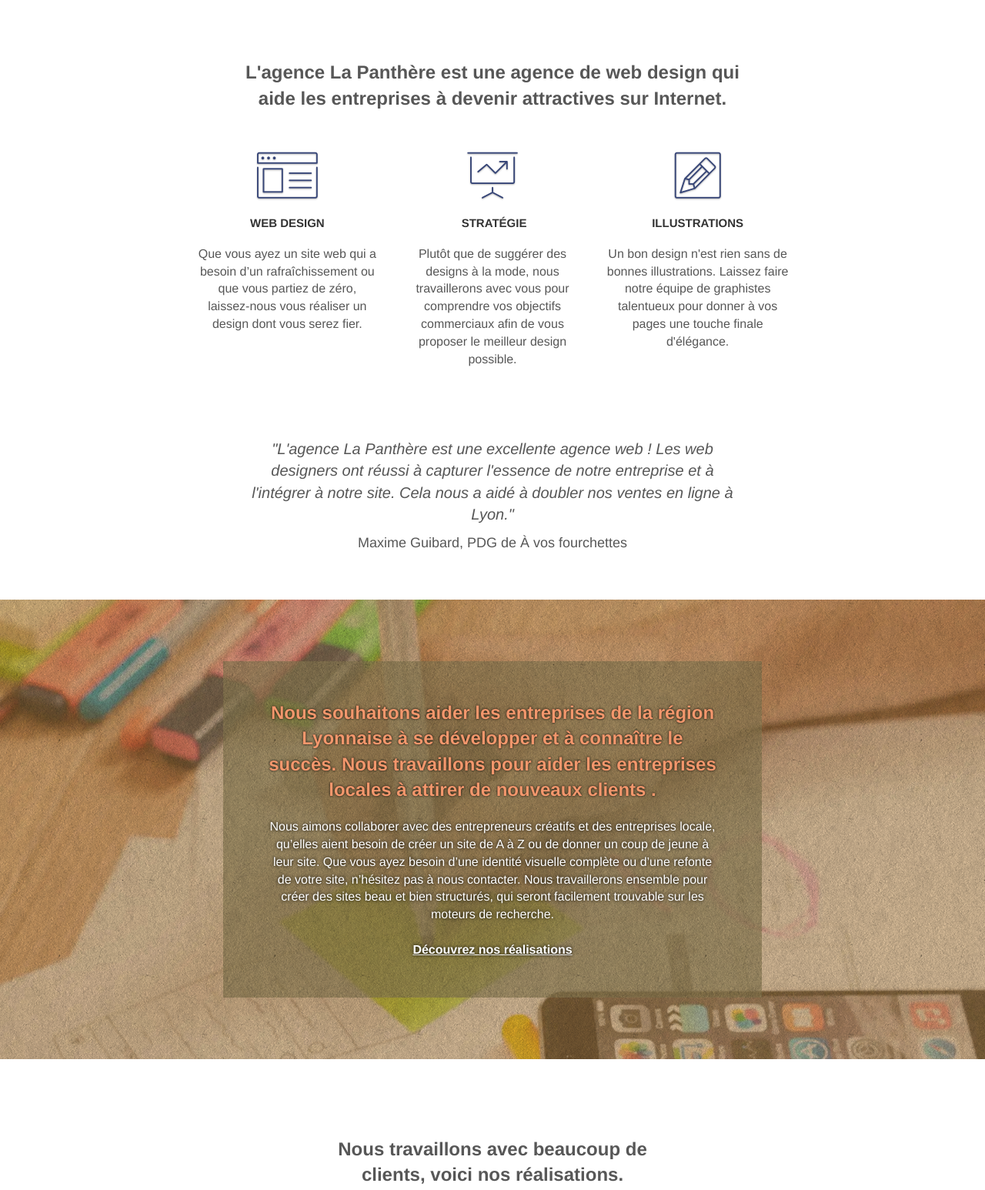
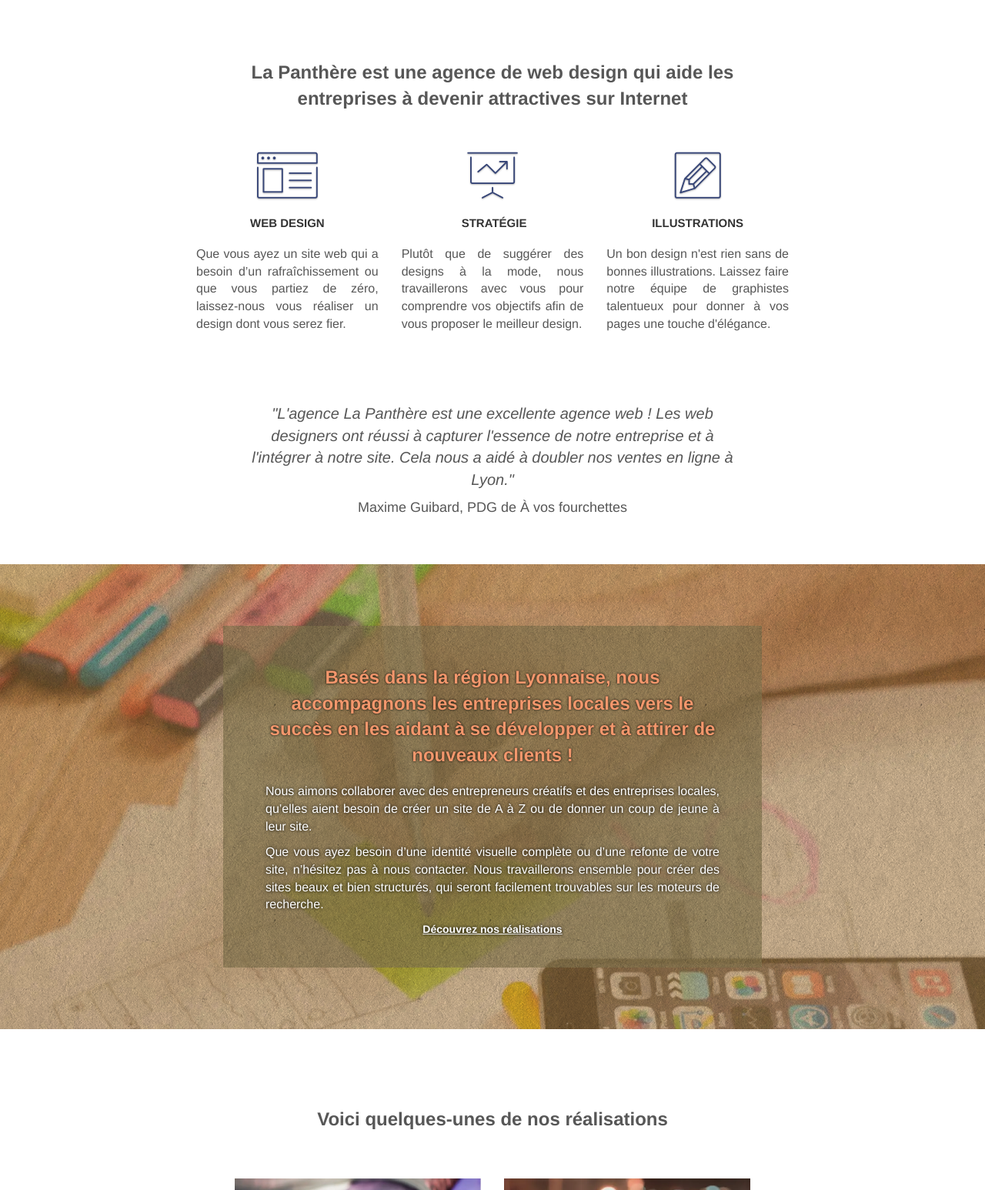
Before and after one commit to mlaversin/MorganLaversin_4_29032022, a plain HTML site: page index.html in a window 1280 px wide. Shown: the part 508-2054 px from the top of the page at 77% size. Drawn offline with Linux system fonts and the light colour scheme.

```diff
--- a/index.html
+++ b/index.html
@@ -102,8 +102,8 @@
         <div class="container bloc-md">
           <div class="row">
             <div class="col-10 col-offset-1 col-sm-8 col-sm-offset-2 text-center mg-md">
-              <h2>L'agence La Panthère est une agence de web design qui aide les entreprises à devenir attractives sur
-                Internet.</h2>
+              <h2>La Panthère est une agence de web design qui aide les entreprises à devenir attractives sur
+                Internet</h2>
             </div>
           </div>
           <div class="row voffset-lg med-width-whitespace">
@@ -114,7 +114,7 @@
               <h3 class="mg-md text-center">
                 Web design
               </h3>
-              <p class="text-center ">
+              <p class="text-justify">
                 Que vous ayez un site web qui a besoin d&rsquo;un rafraîchissement ou que vous partiez de zéro,
                 laissez-nous vous réaliser un design dont vous serez fier.
               </p>
@@ -126,9 +126,9 @@
               <h3 class="mg-md text-center">
                 &nbsp;Stratégie
               </h3>
-              <p class="text-center ">
+              <p class="text-justify">
                 Plutôt que de suggérer des designs à la mode, nous travaillerons avec vous pour comprendre vos objectifs
-                commerciaux afin de vous proposer le meilleur design possible.
+                afin de vous proposer le meilleur design.
               </p>
             </div>
             <div class="col-sm-4">
@@ -138,10 +138,9 @@
               <h3 class="mg-md text-center">
                 Illustrations
               </h3>
-              <p class="text-center ">
+              <p class="text-justify">
                 Un bon design n'est rien sans de bonnes illustrations. Laissez faire notre équipe de graphistes
-                talentueux
-                pour donner à vos pages une touche finale d'élégance.
+                talentueux pour donner à vos pages une touche d'élégance.
               </p>
             </div>
           </div>
@@ -152,8 +151,6 @@
                 réussi à capturer l'essence de notre entreprise et à l'intégrer à notre site. Cela nous a aidé à doubler
                 nos ventes en ligne à Lyon."</p>
               <p class="testimonial-author">Maxime Guibard, PDG de À vos fourchettes</p>
-
-
             </div>
           </div>
         </div>
@@ -169,21 +166,17 @@
         id="bloc-3-what-i-do">
         <div class="container bloc-lg">
           <div class="row tight-width-whitespace black-background">
-            <div class="col-sm-12">
+            <div class="text-center col-sm-12">
               <h2 class="mg-md text-center tc-white">
-                Nous souhaitons aider les entreprises de la région Lyonnaise à se développer et à connaître le succès.
-                Nous travaillons pour aider les entreprises locales à attirer de nouveaux clients .<br>
-              </h2>
-              <p class="text-center white">
-                Nous aimons collaborer avec des entrepreneurs créatifs et des entreprises locale, qu’elles aient besoin
-                de
-                créer un site de A à Z ou de donner un coup de jeune à leur site. Que vous ayez besoin d’une identité
-                visuelle complète ou d’une refonte de votre site, n’hésitez pas à nous contacter. Nous travaillerons
-                ensemble pour créer des sites beau et bien structurés, qui seront facilement trouvable sur les moteurs
-                de
-                recherche. <br><br><a class="bold-link white" href="#bloc-4-portfolio">Découvrez nos
-                  réalisations</a><br>
+                Basés dans la région Lyonnaise, nous accompagnons les entreprises locales vers le succès en les aidant à se développer et à attirer de nouveaux clients !</h2>
+              <p class="text-justify white">
+                Nous aimons collaborer avec des entrepreneurs créatifs et des entreprises locales, qu’elles aient besoin
+                de créer un site de A à Z ou de donner un coup de jeune à leur site.
               </p>
+              <p class="text-justify white">Que vous ayez besoin d’une identité visuelle complète ou d’une refonte de votre site, n’hésitez pas à nous contacter.
+              Nous travaillerons ensemble pour créer des sites beaux et bien structurés, qui seront facilement trouvables sur les
+              moteurs de recherche.</p>
+              <a class="bold-link white" href="#bloc-4-portfolio">Découvrez nos réalisations</a>
             </div>
           </div>
         </div>
@@ -198,8 +191,7 @@
         <div class="container bloc-lg">
           <div class="row">
             <div class="col-sm-6 col-sm-offset-3 text-center">
-              <h2>Nous travaillons avec beaucoup de clients, voici nos réalisations.
-              </h2>
+              <h2>Voici quelques-unes de nos réalisations</h2>
             </div>
           </div>
           <div class="row tight-width-whitespace portfolio-row">
--- a/style.css
+++ b/style.css
@@ -340,6 +340,14 @@ a:hover {
   background: transparent;
 }
 
+.nav > li a {
+  font-size: 20px;
+}
+
+.nav > li:not(:last-child) {
+  padding-right: 40px;
+}
+
 .navbar-toggle {
   margin: 10px 10px 0 0;
   border: 0px;
@@ -567,8 +575,8 @@ a[data-lightbox]:hover img {
 
 @media screen and (max-width: 390px) {
   .lightbox-caption {
-  font-size: 12px;
-}
+    font-size: 12px;
+  }
 }
 
 #lightbox-modal {
@@ -781,6 +789,35 @@ h4 {
   }
 }
 
+.contact-info {
+  height: 42rem;
+  display: flex;
+  flex-direction: column;
+  justify-content: center;
+}
+
+@media screen and (max-width: 992px) {
+  .contact-info {
+    height: 25rem;
+  }
+}
+
+@media screen and (max-width: 576px) {
+  .contact-info {
+    height: 18rem;
+  }
+}
+
+.contact-info p {
+  font-weight: bold;
+}
+
+@media screen and (max-width: 405px) {
+  .contact-info p {
+    font-size: 14px;
+  }
+}
+
 .avatar {
   box-shadow: 0px 4px 9px rgba(0, 0, 0, 0.3);
 }
@@ -944,7 +981,7 @@ h4 {
     padding-left: 20px;
     padding-right: 20px;
   }
-   .bloc-lg {
+  .bloc-lg {
     padding: 50px 0;
   }
 }
```
Also changed, not shown: contact.html (+8 -7 lines), style.min.css.
